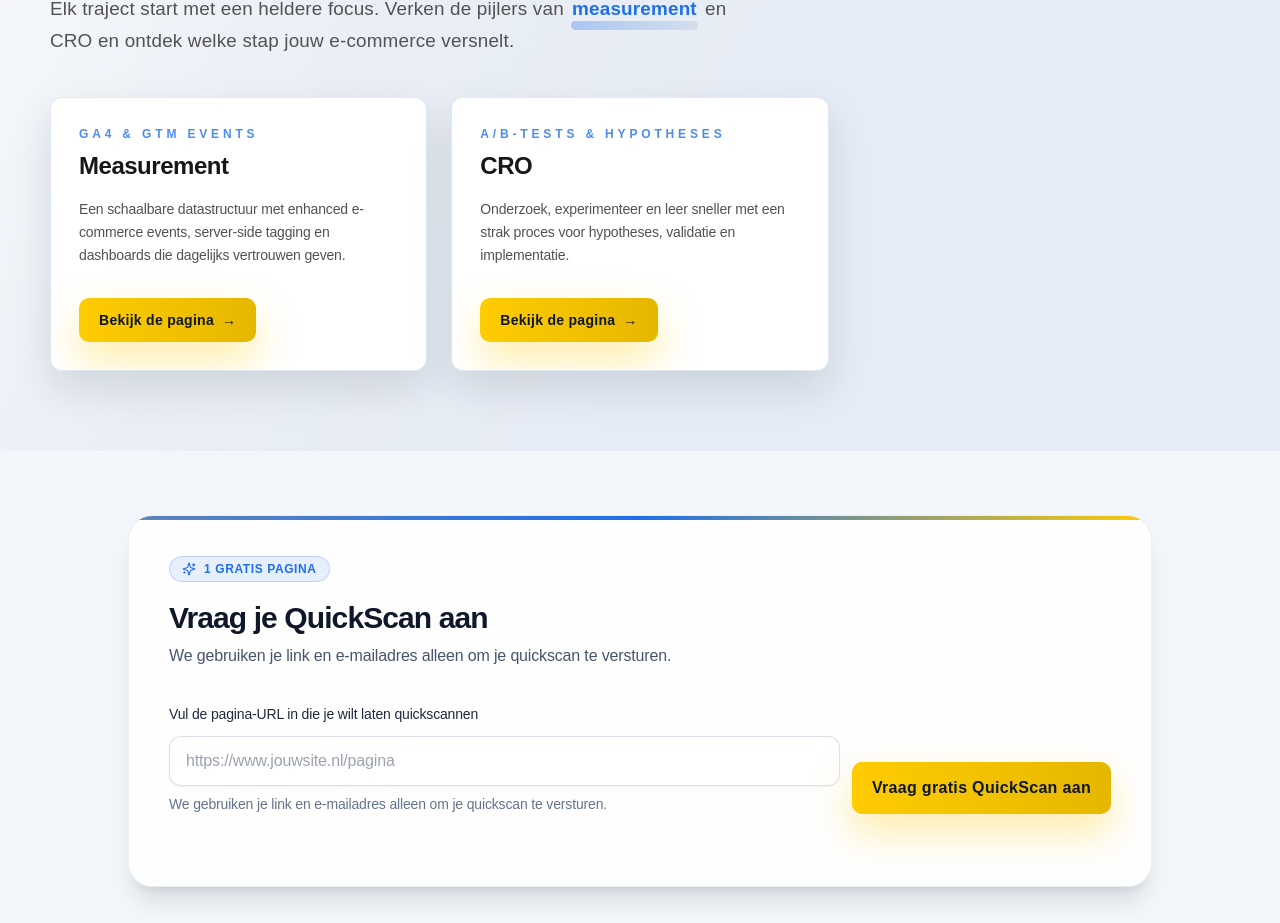
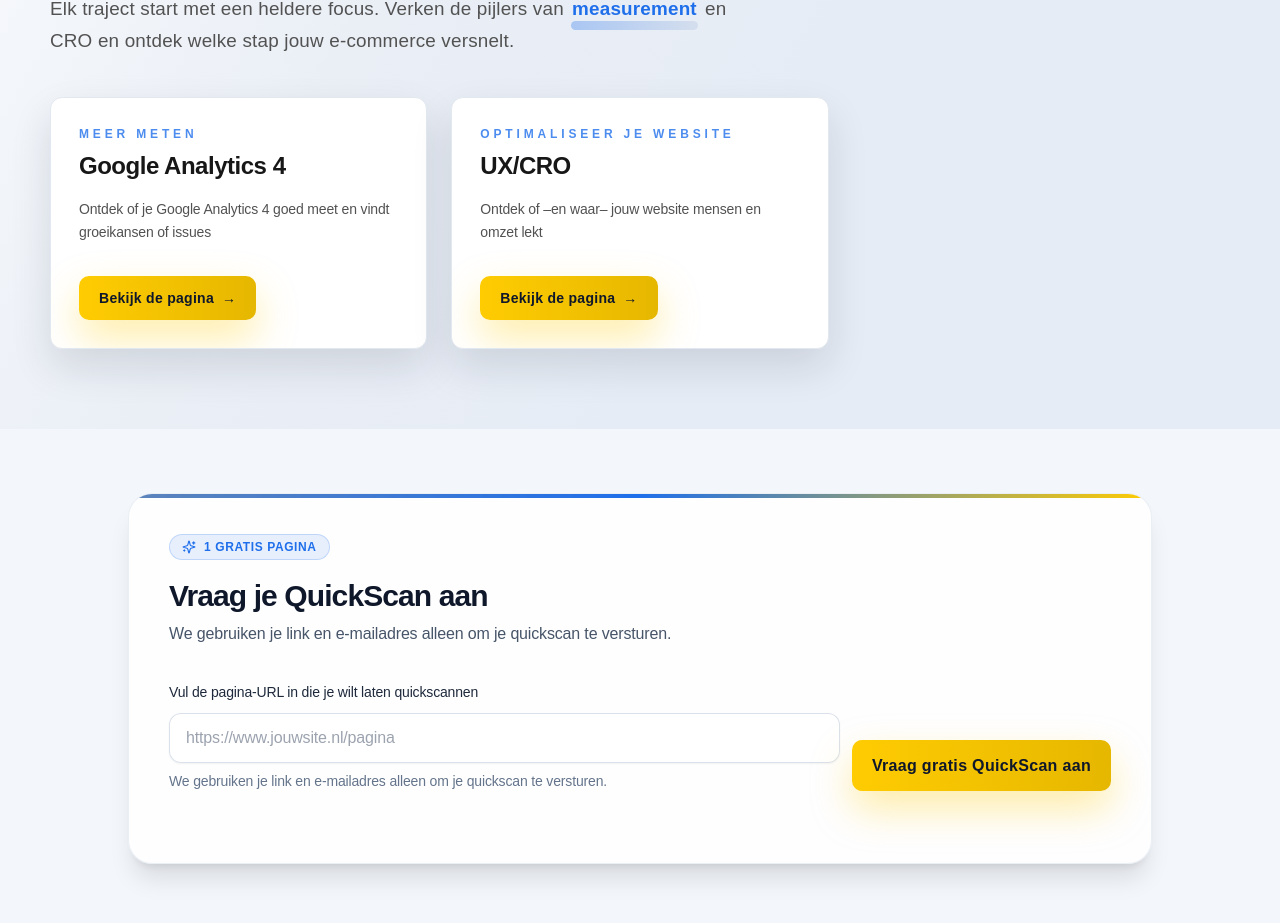
Before and after one commit to ProjectBibo/EcomMeasure3, a React (Vite) app: page / in a window 1280 px wide. Shown: the part 1036-1959 px from the top of the page. Built offline with nearby package versions, Linux system fonts and the light colour scheme.

Commit message:
Update titles and subtitles in FocusAreas component

```diff
--- a/src/components/FocusAreas.jsx
+++ b/src/components/FocusAreas.jsx
@@ -15,17 +15,17 @@ const content = {
       "Elk traject start met een heldere focus. Verken de pijlers van measurement en CRO en ontdek welke stap jouw e-commerce versnelt.",
     cards: [
       {
-        title: "Measurement",
-        subtitle: "GA4 & GTM events",
+        title: "Google Analytics 4",
+        subtitle: "Meer meten",
         description:
-          "Een schaalbare datastructuur met enhanced e-commerce events, server-side tagging en dashboards die dagelijks vertrouwen geven.",
+          "Ontdek of je Google Analytics 4 goed meet en vindt groeikansen of issues",
         to: "/measurement",
       },
       {
-        title: "CRO",
-        subtitle: "A/B-tests & hypotheses",
+        title: "UX/CRO",
+        subtitle: "Optimaliseer je website",
         description:
-          "Onderzoek, experimenteer en leer sneller met een strak proces voor hypotheses, validatie en implementatie.",
+          "Ontdek of –en waar– jouw website mensen en omzet lekt",
         to: "/cro",
       },
     ],
```
